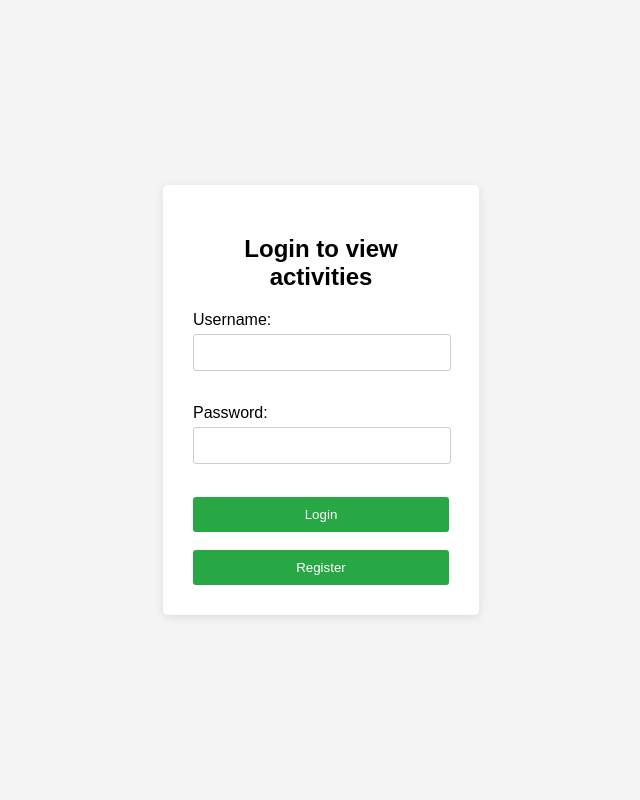
After one commit to lowmax205/PHP-Activities-Collection, a PHP site: page /login.php in a window 1280 px wide. The commit adds this page. Shown: the whole page, without its empty margins (319-959 px from the left). Run offline with PHP 8.4, Linux system fonts and the light colour scheme.

Commit message:
having a login and logout features with db

```diff
--- /dev/null
+++ b/config.php
@@ -0,0 +1,17 @@
+<?php
+// Database configuration
+$host = 'localhost';
+$dbname = 'phpactivity';
+$username = 'root';
+$password = '';
+
+// Establish a database connection
+try {
+    $conn = new PDO("mysql:host=$host;dbname=$dbname;charset=utf8", $username, $password);
+    // Set the PDO error mode to exception
+    $conn->setAttribute(PDO::ATTR_ERRMODE, PDO::ERRMODE_EXCEPTION);
+} catch (PDOException $e) {
+    echo "Connection failed: " . $e->getMessage();
+    exit();
+}
+?>
--- /dev/null
+++ b/login.php
@@ -0,0 +1,122 @@
+<?php
+session_start();
+require 'config.php';
+
+$error = "";
+
+if ($_SERVER['REQUEST_METHOD'] === 'POST') {
+    $username = $_POST['username'];
+    $password = $_POST['password'];
+
+    // Prepare the SQL query to check user credentials
+    $sql = "SELECT * FROM users WHERE username = '$username' AND password = '$password'";
+
+    // Execute the query
+    $stmt = $conn->query($sql);
+
+    // Fetch the user data
+    $user = $stmt->fetch(PDO::FETCH_ASSOC);
+
+    // Validate user credentials
+    if ($user) {
+        // User found, set session variable and redirect
+        $_SESSION['logged_in'] = true;
+        $error = "Login Successfully";
+        sleep(1);
+        header('Location: index.php?success=login');
+        exit();
+    } else {
+        // Invalid credentials
+        $error = "Invalid credentials. Please try again.";
+    }
+}
+?>
+
+
+
+<!DOCTYPE html>
+<html lang="en">
+
+<head>
+    <meta charset="UTF-8">
+    <meta name="viewport" content="width=device-width, initial-scale=1.0">
+    <title>Login</title>
+</head>
+<style>
+body {
+    font-family: Arial, sans-serif;
+    display: flex;
+    justify-content: center;
+    align-items: center;
+    height: 100vh;
+    margin: 0;
+    background-color: #f4f4f4;
+}
+
+.container {
+    background-color: white;
+    padding: 30px;
+    /* Padding around the container */
+    border-radius: 5px;
+    box-shadow: 0 2px 10px rgba(0, 0, 0, 0.1);
+    width: 20%;
+}
+
+h2 {
+    text-align: center;
+}
+
+label {
+    display: block;
+    margin-bottom: 5px;
+}
+
+input[type="text"],
+input[type="password"] {
+    width: calc(100% - 20px);
+    /* Adjust width to account for padding */
+    padding: 10px;
+    margin-bottom: 15px;
+    /* Use margin-bottom for spacing */
+    border: 1px solid #ccc;
+    border-radius: 3px;
+}
+
+button {
+    width: 100%;
+    padding: 10px;
+    background-color: #28a745;
+    color: white;
+    border: none;
+    border-radius: 3px;
+    cursor: pointer;
+}
+
+button:hover {
+    background-color: #218838;
+}
+
+.error {
+    color: red;
+    text-align: center;
+    margin-bottom: 15px;
+}
+</style>
+
+<body>
+    <div class="container">
+        <h2>Login to view activities</h2>
+        <?php if (isset($error)) { echo "<p style='color:red;'>$error</p>"; } ?>
+        <form action="login.php" method="POST">
+            <label for="username">Username:</label>
+            <input type="text" id="username" name="username" required><br><br>
+            <label for="password">Password:</label>
+            <input type="password" id="password" name="password" required><br><br>
+            <button type="submit">Login</button>
+        </form>
+        <br>
+        <button onclick="window.location.href='register.php'">Register</button>
+    </div>
+</body>
+
+</html>
```
Also changed, not shown: db.sql (added, +12 -0 lines), index.php (+47 -0 lines), logout.php (added, +7 -0 lines), register.php (added, +130 -0 lines).
